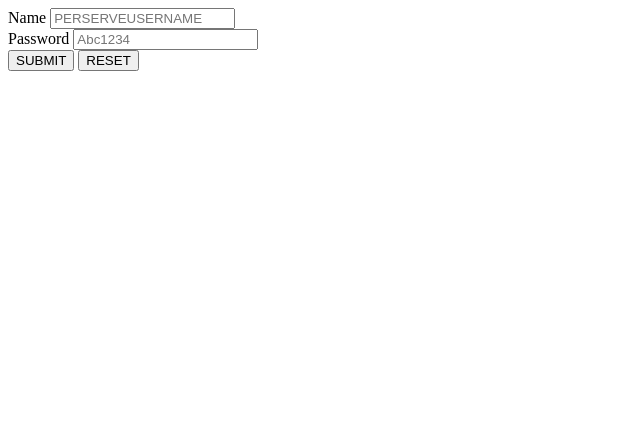
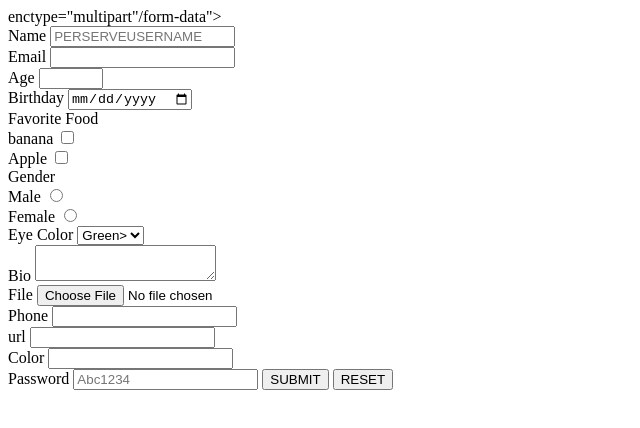
Before and after one commit to JackieRandle/htmlforms, a plain HTML site: page index.html in a window 1280 px wide. Shown: the whole page, without its empty margins (0-640 px from the left). Drawn offline with Linux system fonts and the light colour scheme.

Commit message:
Complete HTMLFORM/css

```diff
--- a/index.html
+++ b/index.html
@@ -3,18 +3,86 @@
 <head>
     <meta charset="UTF-8">
     <meta name="viewport" content="width=device-width, initial-scale=1.0">
+    <meta http-equiv="X-UA-Compatible" content="ie=edge">
     <title>FORMS</title>
     <link rel="stylesheet" href="style.css">
 </head>
 <body>
-   <form action="result.html">
+   <form action="result.html" method="GET"> enctype="multipart"/form-data">
+
     <div>
     <label for="Name">Name</label>
     <input type="text" id="Name" name="Name" placeholder="PERSERVEUSERNAME" required>
     </div>
     <div>
-     <label for="Password">Password</label>
-     <input type="Password" id="Password" name="Password" placeholder="Abc1234" required>
+        <label for="email">Email</label>
+        <input type="email" name="email" id="email" required>
+        </div>
+        <div>
+            <label for="age">Age</label>
+            <input type="number" name="age" id="age" min="1" max="200" step="5">
+        </div>
+        <div>
+            <label for="date">Birthday</label>
+            <input type="date" name="date" id="date" min="2024-02-05">
+        </div>
+        Favorite Food
+        <div>
+            <label for="banana">banana</label>
+            <input type="checkbox" name="banana" id="banana">
+        </div>
+        <div>
+            <label for="apple">Apple</label>
+            <input type="checkbox" name="appe" id="apple">
+        </div>
+        </div>
+        <div>
+            Gender
+            <div>
+                <label for="male">Male</label>
+                <input type="radio" name="gender" id="male">
+                </div>
+                <div>
+                  <label for="female">Female</label>
+                <input type="radio" name="gender" id="female">
+                </div>
+                <div>
+                    <label for="eyeColor">Eye Color</label>
+                    <select name="eyeColor" id="eyeColor"> multiple>
+                    <option value="Green">Green></option>
+                    <option label="Brown" value="Brown"></option>
+                 </select>
+            </div>
+            <div>
+                <label for="bio">Bio</label>
+                <textarea id="bio" name="bio"></textarea>
+                </div>
+
+                    <input type="hidden" name="hidden" value="hi">
+                    <div>
+                      <label for="file">File</label>
+                    <input id="file" type="file" name="file">
+                    </div>
+                    <div>
+                        <label for="phone">Phone</label>
+                        <input id="tel" name="phone" id="phone">
+                        <div>
+                            <label for="url">url</label>
+                            <input id="url" name="url" id="url">
+
+                        </div>
+                        <div>
+                            <label for="color">Color</label>
+                            <input id="color" name="color" id="color">
+
+                        </div>
+
+                    </div>
+
+                </div>
+
+                <label for="Password">Password</label>
+                <input type="Password" id="Password" name="Password" placeholder="Abc1234" required>
 
      </div>
 
```
